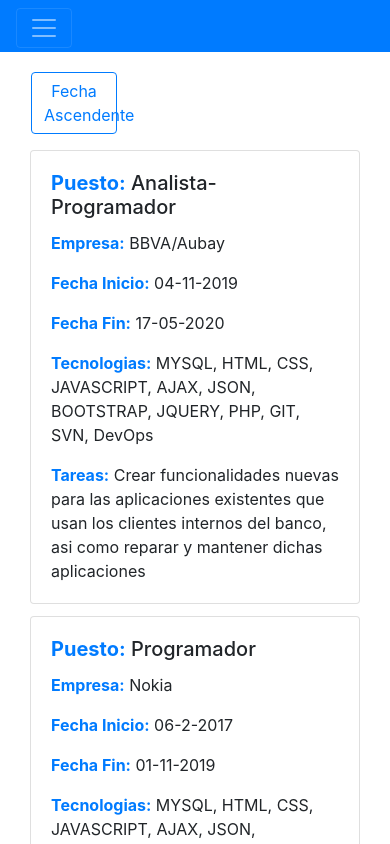
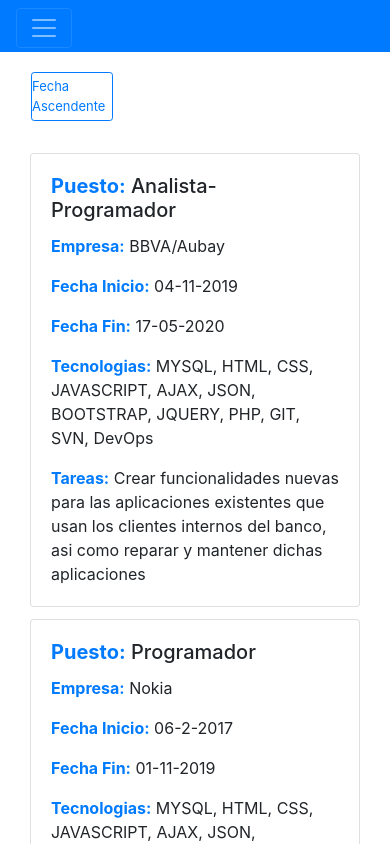
Before and after one commit to juanda-osorio/Curriculum, an Angular app: page /experiencia in a window 390 px wide. Shown: the top 844 px of the page. Built offline with nearby package versions, Linux system fonts and the light colour scheme.

Commit message:
arregladas todas los detalles version movil

```diff
--- a/src/app/components/conocimientos/conocimientos.component.html
+++ b/src/app/components/conocimientos/conocimientos.component.html
@@ -1,5 +1,5 @@
 <div class="row animated fast fadeIn mt-5">
-    <div class="col-4">
+    <div class="col-5">
         <div class="list-group" id="list-tab" role="tablist">
             <a class="list-group-item list-group-item-action active" id="list-lenguajes-list" data-toggle="list" href="#list-lenguajes" role="tab" aria-controls="lenguajes">Lenguajes de Programación</a>
             <a class="list-group-item list-group-item-action" id="list-bbdd-list" data-toggle="list" href="#list-bbdd" role="tab" aria-controls="bbdd">Bases de Datos</a>
@@ -7,7 +7,7 @@
             <a class="list-group-item list-group-item-action" id="list-otros-list" data-toggle="list" href="#list-otros" role="tab" aria-controls="otros">Otros</a>
         </div>
     </div>
-    <div class="col-8">
+    <div class="col-7">
         <div class="tab-content" id="nav-tabContent">
             <div class="tab-pane fade show active" id="list-lenguajes" role="tabpanel" aria-labelledby="list-lenguajes-list">{{objeto_conocimiento.lenguajes_programacion}}</div>
             <div class="tab-pane fade" id="list-bbdd" role="tabpanel" aria-labelledby="list-bbdd-list">{{objeto_conocimiento.bbdd}}</div>
--- a/src/app/components/experiencia/experiencia.component.html
+++ b/src/app/components/experiencia/experiencia.component.html
@@ -1,12 +1,15 @@
 <div class="container-fluid animated fast fadeIn mt-3">
 
-    <div class="row mb-3 pl-3">
-        <button *ngIf="!ordenar" class="btn btn-outline-primary col-3" (click)="ordenar=!ordenar">
-            Fecha Ascendente
-        </button>
-        <button *ngIf="ordenar" class="btn btn-outline-primary col-3" (click)="ordenar=!ordenar">
-            Fecha Descendente
-        </button>
+    <div class="row">
+        <div class="col-sm-12 mb-3 pl-3 div_boton_exp">
+
+            <button *ngIf="!ordenar" class="btn btn-outline-primary col-3 btn-block btn-sm boton_exp" (click)="ordenar=!ordenar">
+                Fecha Ascendente
+            </button>
+            <button *ngIf="ordenar" class="btn btn-outline-primary col-3 btn-block btn-sm boton_exp" (click)="ordenar=!ordenar">
+                Fecha Descendente
+            </button>
+        </div>
     </div>
 
     <div class="row mt-3">
--- a/src/app/components/navbar/navbar.component.html
+++ b/src/app/components/navbar/navbar.component.html
@@ -4,12 +4,11 @@
         <span class="navbar-toggler-icon"></span>
     </button>
 
-    <div class="collapse navbar-collapse mt-3" id="navbarNav">
+    <div class="collapse navbar-collapse mt-3 slow" id="navbarNav">
         <ul class="navbar-nav mr-auto">
 
             <li class="nav-item" id="boton_inicio" routerLinkActive="active">
                 <a class="btn btn-outline-light" href="#">Inicio <span class="sr-only">(current)</span> </a>
-                <!-- <button type="submit" class="btn btn-dark">Inicio</button> -->
             </li>
 
             <li class="nav-item" routerLinkActive="active">
--- a/src/app/components/navbar/navbar.component.ts
+++ b/src/app/components/navbar/navbar.component.ts
@@ -8,11 +8,7 @@ import { BreakpointObserver, BreakpointState } from '@angular/cdk/layout';
 })
 export class NavbarComponent implements OnInit {
 
-  plegar: boolean;
-
-  constructor(private _breakPointObserver: BreakpointObserver) {
-    this.plegar = false;
-  }
+  constructor(private _breakPointObserver: BreakpointObserver) { }
 
   ngOnInit(): void {
 
@@ -22,10 +18,10 @@ export class NavbarComponent implements OnInit {
     /* Librería Angular-CDK para 'observar' partes del html; en este caso,
      * una mediaQuery.  */
     if (this._breakPointObserver.isMatched('(max-width: 990px)')) {
-        this.plegar = true;
 
-        const nav = document.querySelector('#navbarNav');
-        nav.className = "collapse navbar-collapse mt-3 animated fadeIn";
+        let botonDesplegable: HTMLElement =
+          document.getElementById('botonDesplegable') as HTMLElement;
+        botonDesplegable.click();
     }
 
     // this._breakPointObserver
--- a/src/styles.css
+++ b/src/styles.css
@@ -57,6 +57,14 @@ footer {
     animation-fill-mode: both;
 }
 
+.slow {
+    -webkit-animation-duration: 0.9s;
+    animation-duration: 0.9s;
+    -webkit-animation-fill-mode: both;
+    animation-fill-mode: both;
+    transition: all 300ms;
+}
+
 @keyframes fadeIn {
     from {
         opacity: 0;
@@ -85,8 +93,24 @@ footer {
     flex-grow: 1;
 }
 
-@media(max-width:990px) {
-    /* #boton_inicio {
-        display: none;
-    } */
+@media(max-width:500px) {
+    .div_boton_exp {
+        display: flex !important;
+        flex-flow: row wrap !important;
+        flex-basis: 100% !important;
+    }
+    .boton_exp {
+        flex-grow: 1 !important;
+        font-size: smaller !important;
+        text-align: left !important;
+    }
 }
+
+@media(max-width:420px) {
+    .boton_exp {
+        width: 100% !important;
+        font-size: 13px !important;
+        padding-right: 0 !important;
+        padding-left: 0 !important;
+    }
+}
```
